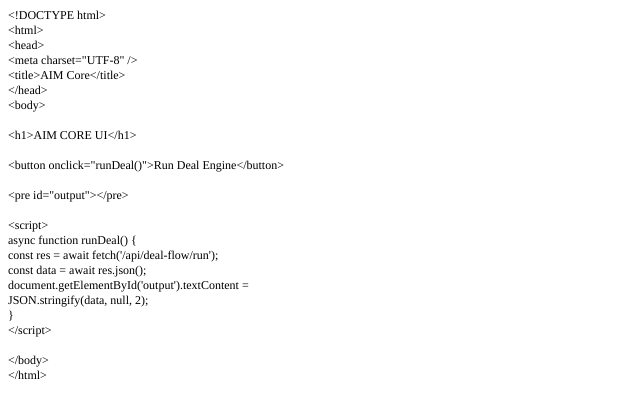
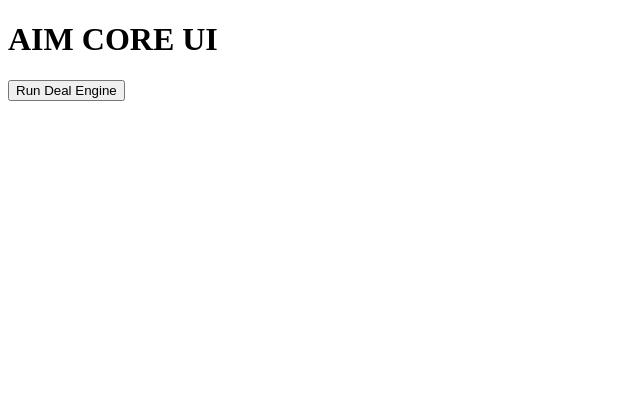
Before and after one commit to DEbuehi7/aim-core, a website: page public/index.html in a window 1280 px wide. Shown: the whole page, without its empty margins (0-640 px from the left). Drawn offline with Linux system fonts and the light colour scheme.

Commit message:
Update index.html

```diff
--- a/public/index.html
+++ b/public/index.html
@@ -1,42 +1,25 @@
-<!DOCTYPE html PUBLIC "-//W3C//DTD HTML 4.01//EN" "http://www.w3.org/TR/html4/strict.dtd">
+<!DOCTYPE html>
 <html>
 <head>
-  <meta http-equiv="Content-Type" content="text/html; charset=utf-8">
-  <meta http-equiv="Content-Style-Type" content="text/css">
-  <title></title>
-  <meta name="Generator" content="Cocoa HTML Writer">
-  <meta name="CocoaVersion" content="2113.65">
-  <style type="text/css">
-    p.p1 {margin: 0.0px 0.0px 0.0px 0.0px; font: 12.0px Times; -webkit-text-stroke: #000000}
-    p.p2 {margin: 0.0px 0.0px 0.0px 0.0px; font: 12.0px Times; -webkit-text-stroke: #000000; min-height: 14.0px}
-    span.s1 {font-kerning: none}
-  </style>
+<meta charset="UTF-8" />
+<title>AIM Core</title>
 </head>
 <body>
-<p class="p1"><span class="s1">&lt;!DOCTYPE html&gt;</span></p>
-<p class="p1"><span class="s1">&lt;html&gt;</span></p>
-<p class="p1"><span class="s1">&lt;head&gt;</span></p>
-<p class="p1"><span class="s1">&lt;meta charset="UTF-8" /&gt;</span></p>
-<p class="p1"><span class="s1">&lt;title&gt;AIM Core&lt;/title&gt;</span></p>
-<p class="p1"><span class="s1">&lt;/head&gt;</span></p>
-<p class="p1"><span class="s1">&lt;body&gt;</span></p>
-<p class="p2"><span class="s1"></span><br></p>
-<p class="p1"><span class="s1">&lt;h1&gt;AIM CORE UI&lt;/h1&gt;</span></p>
-<p class="p2"><span class="s1"></span><br></p>
-<p class="p1"><span class="s1">&lt;button onclick="runDeal()"&gt;Run Deal Engine&lt;/button&gt;</span></p>
-<p class="p2"><span class="s1"></span><br></p>
-<p class="p1"><span class="s1">&lt;pre id="output"&gt;&lt;/pre&gt;</span></p>
-<p class="p2"><span class="s1"></span><br></p>
-<p class="p1"><span class="s1">&lt;script&gt;</span></p>
-<p class="p1"><span class="s1">async function runDeal() {</span></p>
-<p class="p1"><span class="s1">const res = await fetch('/api/deal-flow/run');</span></p>
-<p class="p1"><span class="s1">const data = await res.json();</span></p>
-<p class="p1"><span class="s1">document.getElementById('output').textContent =</span></p>
-<p class="p1"><span class="s1">JSON.stringify(data, null, 2);</span></p>
-<p class="p1"><span class="s1">}</span></p>
-<p class="p1"><span class="s1">&lt;/script&gt;</span></p>
-<p class="p2"><span class="s1"></span><br></p>
-<p class="p1"><span class="s1">&lt;/body&gt;</span></p>
-<p class="p1"><span class="s1">&lt;/html&gt;</span></p>
+
+<h1>AIM CORE UI</h1>
+
+<button onclick="runDeal()">Run Deal Engine</button>
+
+<pre id="output"></pre>
+
+<script>
+async function runDeal() {
+const res = await fetch('/api/deal-flow/run');
+const data = await res.json();
+document.getElementById('output').textContent =
+JSON.stringify(data, null, 2);
+}
+</script>
+
 </body>
 </html>
```
